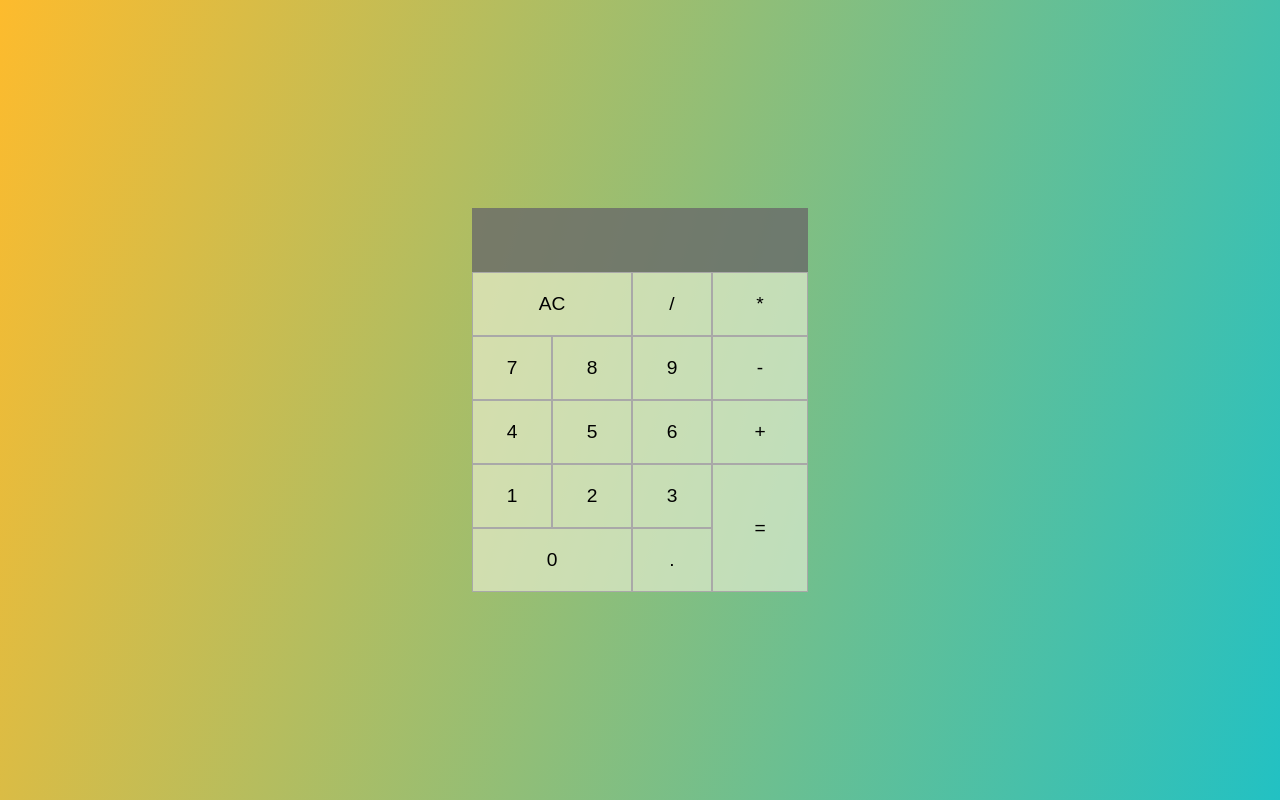
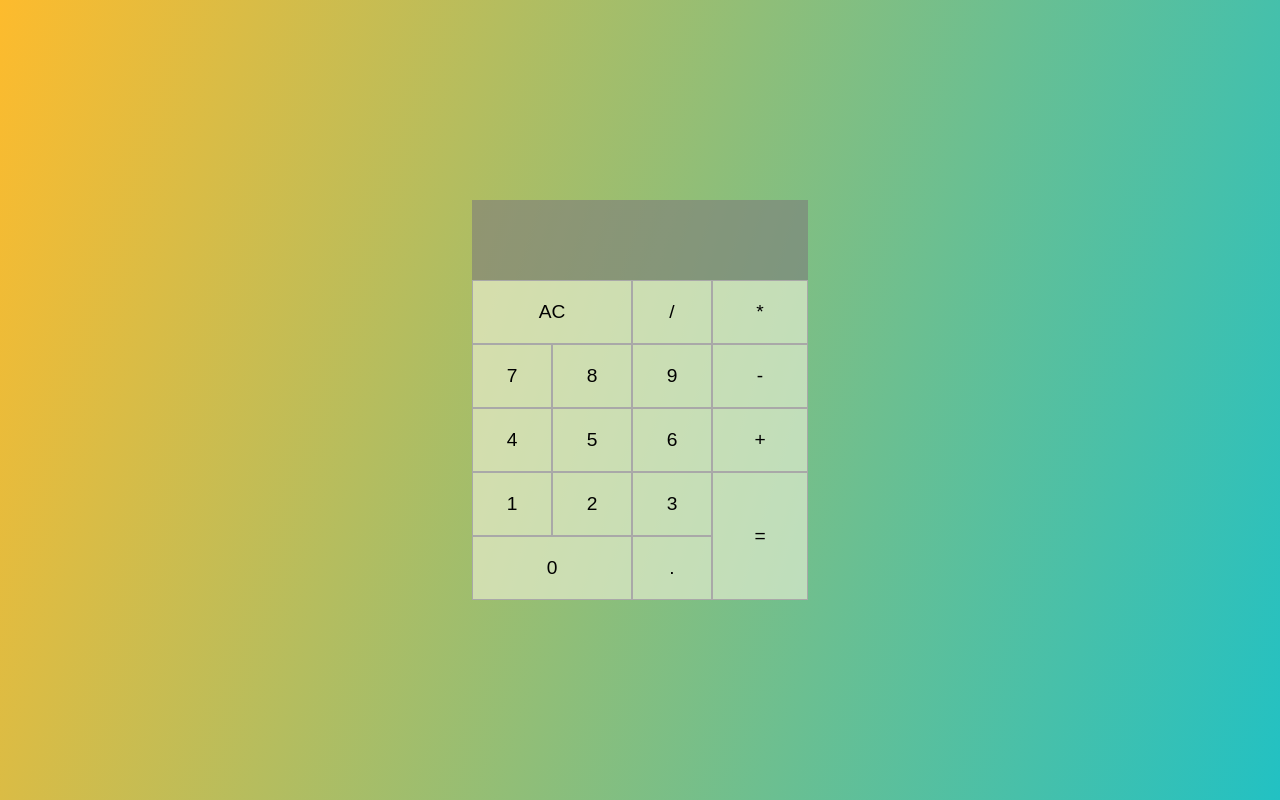
Before and after one commit to zhanshu21/calculator, a React (Create React App) app: page / in a window 1280 px wide. Built offline with nearby package versions, Linux system fonts and the light colour scheme.

Commit message:
add word-wrap for overflow digits

```diff
--- a/src/App.css
+++ b/src/App.css
@@ -15,7 +15,7 @@
 .calculator {
   display: grid;
   grid-template-columns: repeat(3, 5rem) 6rem ;
-  grid-template-rows: repeat(6, 4rem);
+  grid-template-rows: minmax(5rem, auto) repeat(5, 4rem);
 }
 
 .calculator > button {
@@ -31,7 +31,7 @@
 
 .display-container {
   grid-column: 1 / -1;
-  background-color: rgba(105, 105, 105, 0.801);
+  background-color: rgba(125, 124, 124, 0.6);
   color: #f0f0f0;
   padding: 1px 5px;
   display: grid;
@@ -43,15 +43,16 @@
   justify-content: flex-end;
   font-weight: 600;
   font-size: 1.2rem;
+  /* white-space: pre-wrap; Allows text to wrap */
+  word-wrap: break-word; /* Breaks words if they are too long to fit on one line */
+  word-break: break-all;
 }
 
 .output {
-  font-size: 1.5rem;
+  font-size: 2rem;
   color: rgb(244, 184, 71);
   font-weight: 400;
 }
-
-
 
 .clear, .digit#zero {
   grid-column: 1 / 3;
```
